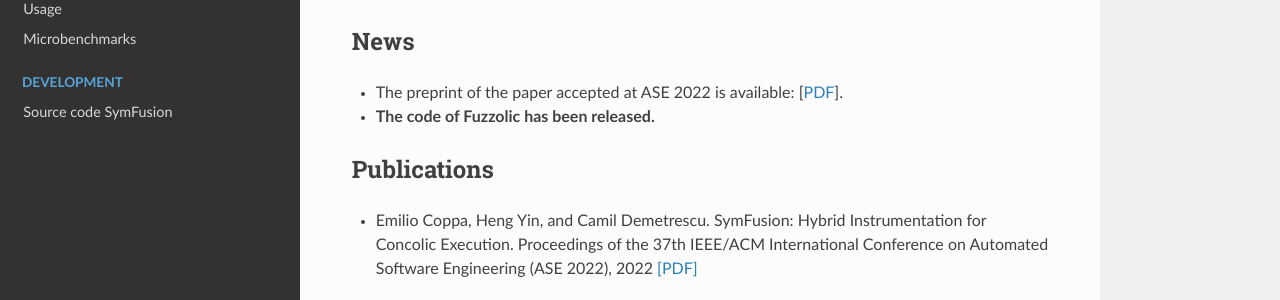
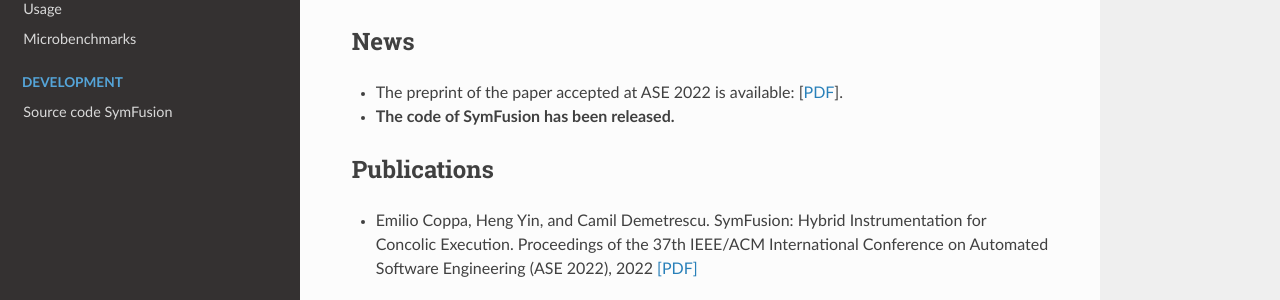
Before and after one commit to season-lab/SymFusion, a Sphinx documentation site: the page built from docs/index.rst, in a window 1280 px wide and 900 px high. Shown: the part 172-472 px from the top of the window. Built offline with Sphinx 7.4.7 and the Read the Docs theme 2.0.0, drawn with Linux system fonts in a browser that asks for light colours.

Commit message:
Update index.rst

```diff
--- a/docs/index.rst
+++ b/docs/index.rst
@@ -11,7 +11,7 @@
 ------------
 
 * The preprint of the paper accepted at ASE 2022 is available: [`PDF <https://github.com/ecoppa/ecoppa.github.io/raw/master/assets/pdf/symfusion-preprint.pdf>`_].
-* **The code of Fuzzolic has been released.**
+* **The code of SymFusion has been released.**
 
 Publications
 ------------
```
